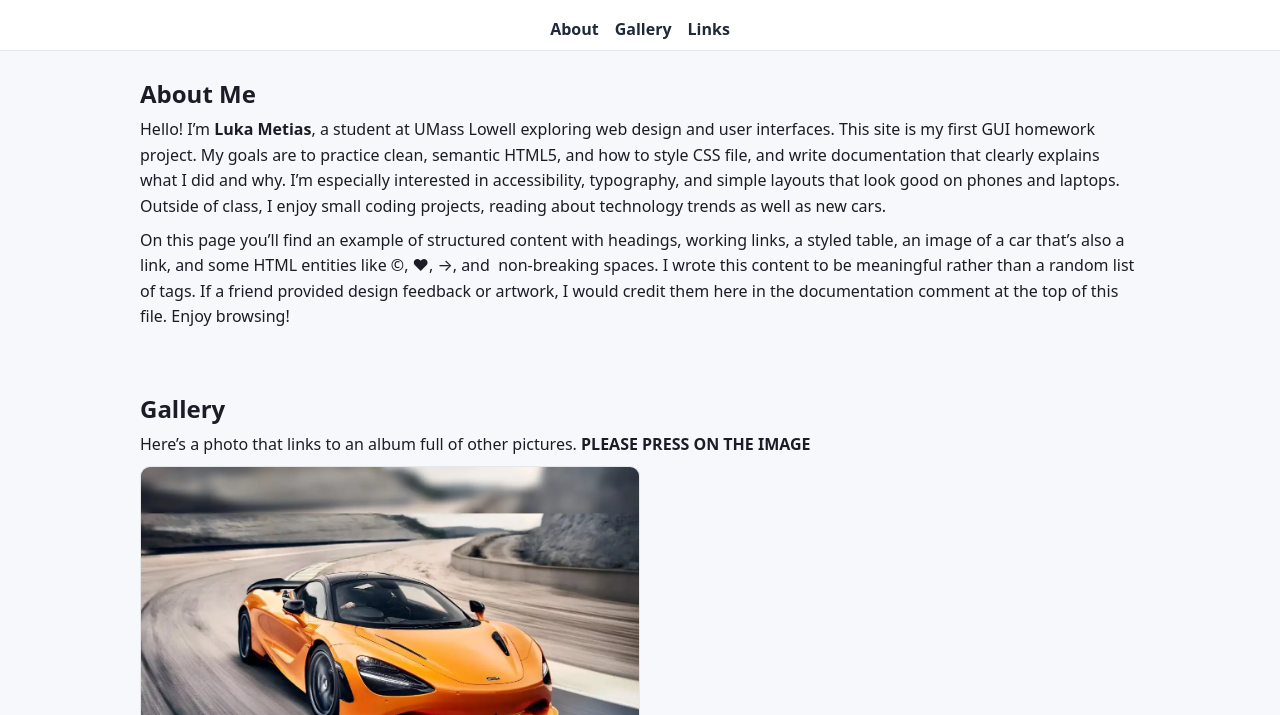
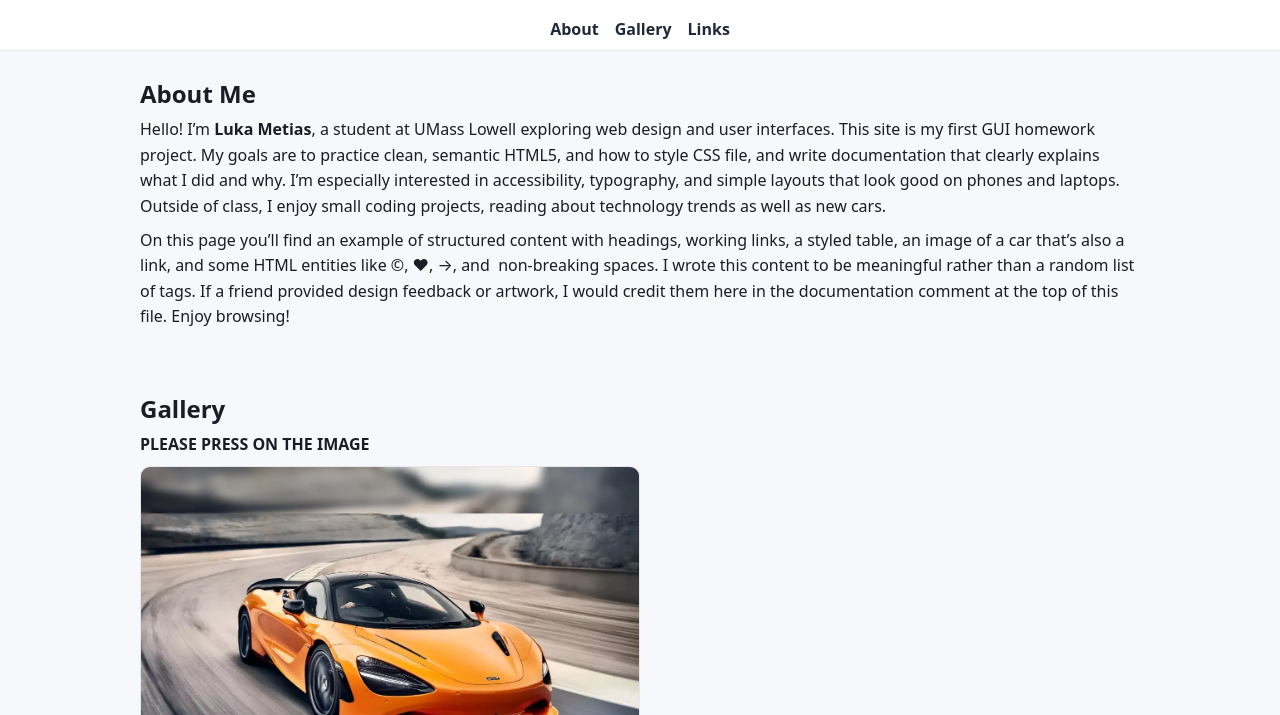
Before and after one commit to LukaM21/GUI-hw1, a plain HTML site: page index.html in a window 1280 px wide. Shown: the part 85-800 px from the top of the page. Drawn offline with Linux system fonts and the light colour scheme.

Commit message:
update 2

```diff
--- a/index.html
+++ b/index.html
@@ -125,7 +125,6 @@ Description: This is a simple HTML file that demonstrates the structure of a bas
     <section id="gallery" class="section">
       <h2>Gallery</h2>
       <p>
-        Here’s a photo that links to an album full of other pictures.
         <strong>PLEASE PRESS ON THE IMAGE </strong>
       </p>
 
```
